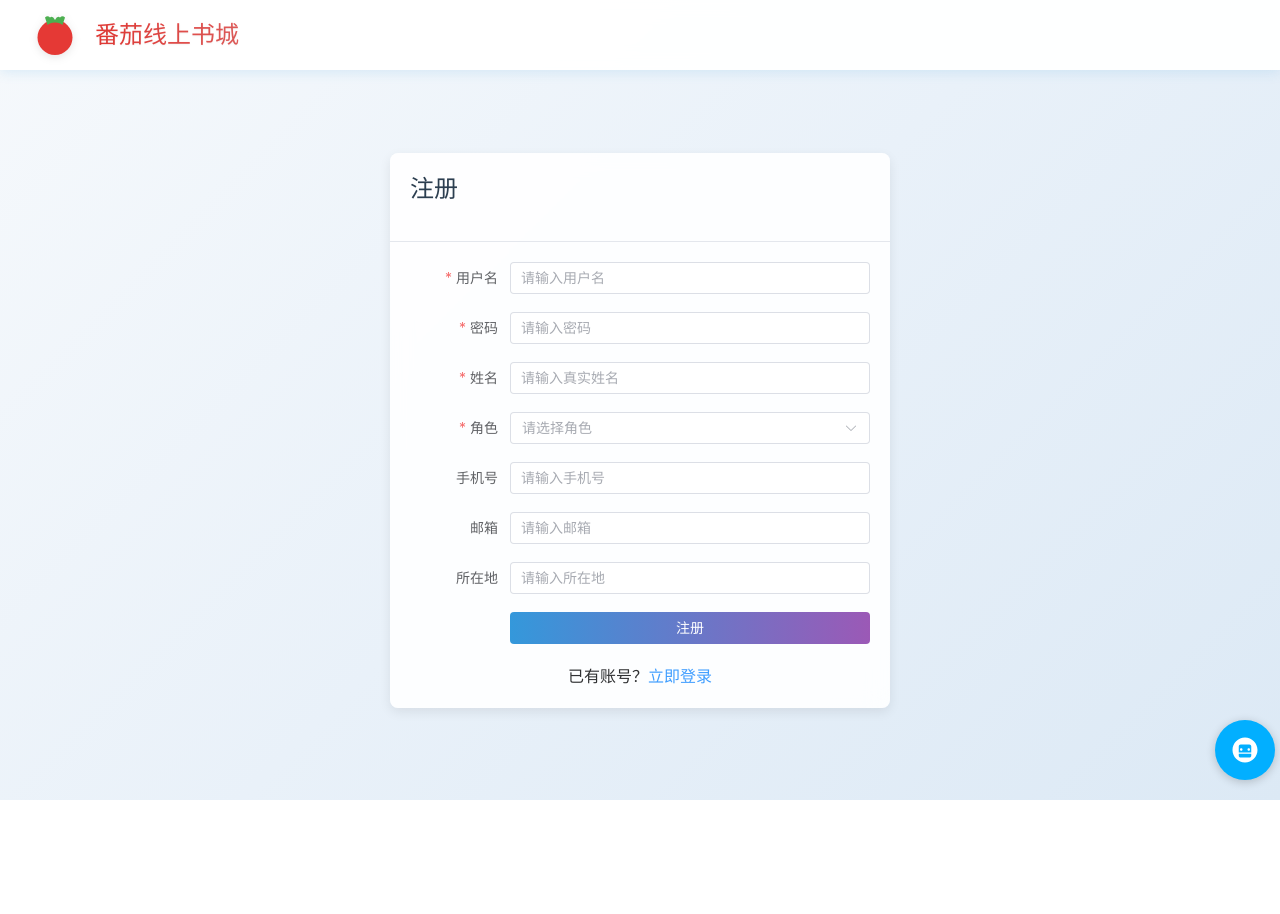
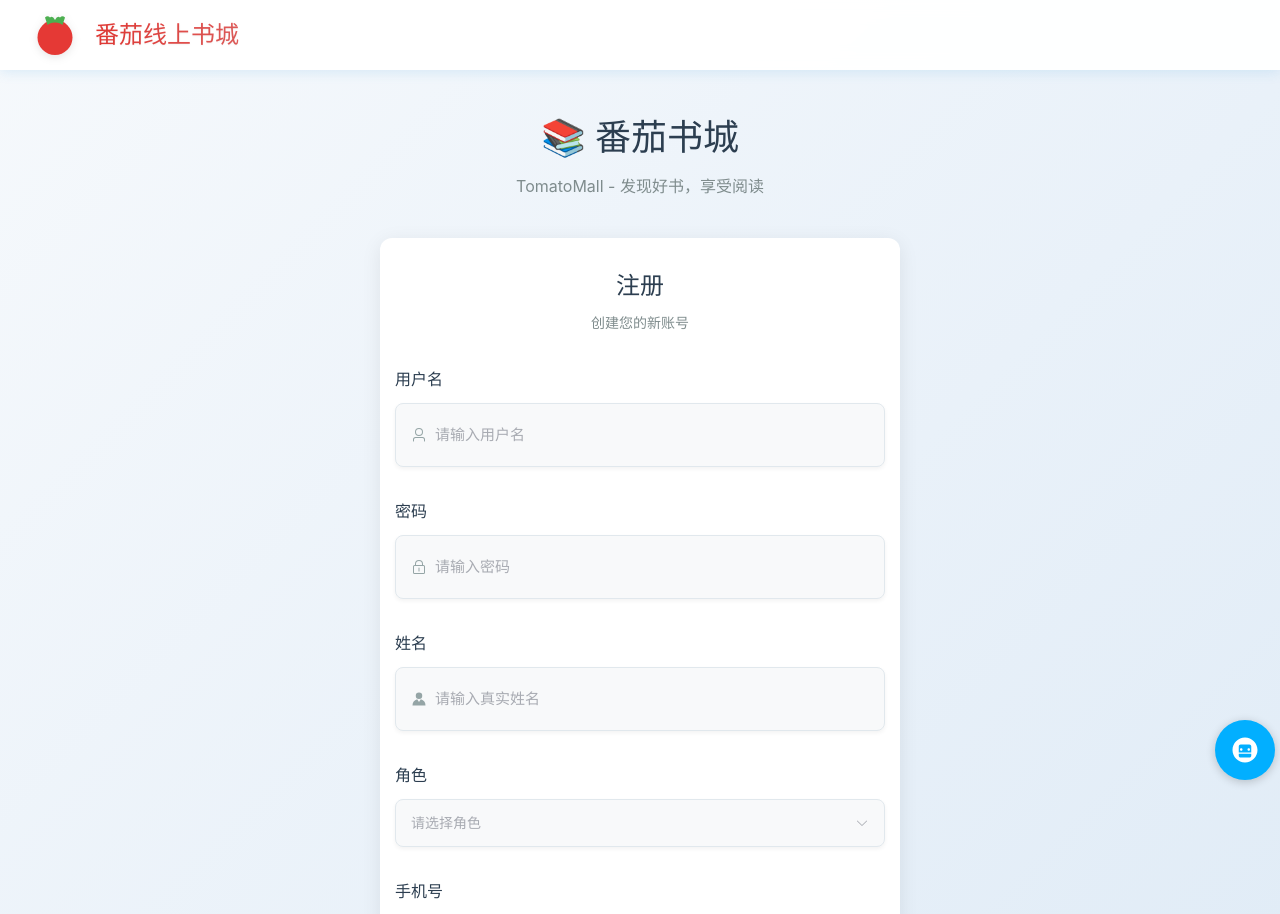
Before and after one commit to JAY201368/DevOps, a Vue app in the folder TomatoMall_Frontend/: page /register in a window 1280 px wide. Shown: the top 914 px of the page. Before the commit the page ends 800 px from the top, so only its background shows below. Built offline with nearby package versions, Linux system fonts and the light colour scheme.

Commit message:
改变了登录和注册界面的UI

```diff
--- a/TomatoMall_Frontend/src/views/Login.vue
+++ b/TomatoMall_Frontend/src/views/Login.vue
@@ -1,12 +1,19 @@
 <template>
   <div class="login-page">
     <div class="login-container">
-      <el-card class="login-card">
-        <template #header>
+      <!-- 品牌标题 -->
+      <div class="brand-section">
+        <h1 class="brand-title">📚 番茄书城</h1>
+        <p class="brand-subtitle">TomatoMall - 发现好书，享受阅读</p>
+      </div>
+
+      <!-- 登录表单 -->
+      <div class="login-card">
         <div class="card-header">
-            <h2 class="login-title">欢迎登录</h2>
+          <h2 class="login-title">登录</h2>
+          <p class="login-subtitle">请输入您的账号信息</p>
         </div>
-        </template>
+
         <el-form
           :model="loginForm"
           :rules="rules"
@@ -14,6 +21,8 @@
           class="login-form"
         >
           <el-form-item prop="username">
+            <div class="input-wrapper">
+              <label class="input-label">用户名</label>
               <el-input
                 v-model="loginForm.username"
                 placeholder="请输入用户名"
@@ -24,20 +33,27 @@
                   <el-icon class="input-icon"><User /></el-icon>
                 </template>
               </el-input>
+            </div>
           </el-form-item>
+
           <el-form-item prop="password">
+            <div class="input-wrapper">
+              <label class="input-label">密码</label>
               <el-input
                 v-model="loginForm.password"
                 type="password"
                 placeholder="请输入密码"
                 size="large"
                 class="login-input"
+                show-password
               >
                 <template #prefix>
                   <el-icon class="input-icon"><Lock /></el-icon>
                 </template>
               </el-input>
+            </div>
           </el-form-item>
+
           <el-form-item>
             <el-button
               type="primary"
@@ -45,14 +61,18 @@
               :loading="loading"
               class="login-button"
             >
-              登录
+              <span v-if="!loading">登录</span>
+              <span v-else>登录中...</span>
             </el-button>
           </el-form-item>
+
+          <div class="form-footer">
             <div class="register-link">
               还没有账号？<router-link to="/register">立即注册</router-link>
             </div>
+          </div>
         </el-form>
-      </el-card>
+      </div>
     </div>
   </div>
 </template>
@@ -151,138 +171,195 @@ const handleLogin = async () => {
 <style scoped>
 .login-page {
   min-height: 100vh;
-  background: linear-gradient(to bottom, #f9f9f9, #f0f2f5);
+  background: transparent;
   display: flex;
+  align-items: center;
   justify-content: center;
-  align-items: center;
-}
-
-.login-container {
-  display: flex;
-  justify-content: center;
-  align-items: center;
-  min-height: calc(100vh - 120px);
-  position: relative;
-  width: 100%;
   padding: 20px;
 }
 
-.login-card {
-  width: 400px;
-  z-index: 2;
-  border-radius: 12px;
-  overflow: hidden;
-  box-shadow: 0 6px 30px rgba(0, 0, 0, 0.1);
-  border: none;
-  transition: transform 0.3s ease, box-shadow 0.3s ease;
+/* 主容器 */
+.login-container {
+  display: flex;
+  flex-direction: column;
+  align-items: center;
+  width: 100%;
+  max-width: 480px;
 }
 
-.login-card:hover {
-  transform: translateY(-5px);
-  box-shadow: 0 12px 40px rgba(0, 0, 0, 0.15);
+/* 品牌区域 */
+.brand-section {
+  text-align: center;
+  margin-bottom: 40px;
+}
+
+.brand-title {
+  font-size: 36px;
+  font-weight: 600;
+  margin: 0 0 10px 0;
+  color: #2c3e50;
+}
+
+.brand-subtitle {
+  font-size: 16px;
+  color: #7f8c8d;
+  margin: 0;
+}
+
+/* 登录卡片 */
+.login-card {
+  width: 100%;
+  background: white;
+  border-radius: 12px;
+  box-shadow: 0 4px 20px rgba(0, 0, 0, 0.08);
+  padding: 30px 15px;
 }
 
 .card-header {
-  background: linear-gradient(to right, #3a8ee6, #53a8ff);
-  color: white;
   text-align: center;
-  padding: 20px;
-  margin: -20px -20px 20px -20px;
+  margin-bottom: 30px;
+  padding: 0 5px;
 }
 
 .login-title {
-  margin: 0;
   font-size: 24px;
   font-weight: 600;
-  position: relative;
-  display: inline-block;
+  margin: 0 0 8px 0;
+  color: #2c3e50;
 }
 
-.login-title::after {
-  content: "";
-  position: absolute;
-  bottom: -8px;
-  left: 50%;
-  transform: translateX(-50%);
-  width: 60px;
-  height: 3px;
-  background: rgba(255, 255, 255, 0.5);
-  border-radius: 3px;
+.login-subtitle {
+  font-size: 14px;
+  color: #7f8c8d;
+  margin: 0;
 }
 
 .login-form {
-  padding: 20px 30px;
+  width: 100%;
+}
+
+.login-form :deep(.el-form-item) {
+  margin-bottom: 12px;
+}
+
+.input-wrapper {
+  margin-bottom: 16px;
+  width: 100%;
+}
+
+.input-label {
+  display: block;
+  font-size: 16px;
+  font-weight: 500;
+  color: #2c3e50;
+  margin-bottom: 8px;
+  padding: 0;
 }
 
 .login-input {
-  margin-bottom: 15px;
+  width: 100%;
 }
 
 .login-input :deep(.el-input__wrapper) {
   border-radius: 8px;
-  box-shadow: 0 2px 8px rgba(0, 0, 0, 0.05);
-  padding: 5px 15px;
-  transition: all 0.3s;
+  box-shadow: 0 2px 4px rgba(0, 0, 0, 0.05);
+  border: 1px solid #e1e8ed;
+  padding: 12px 15px;
+  transition: all 0.3s ease;
+  background: #f8f9fa;
+  min-height: 48px;
+  width: 100%;
+  box-sizing: border-box;
+}
+
+.login-input :deep(.el-input__inner) {
+  font-size: 15px;
+  height: auto;
+  width: 100%;
 }
 
 .login-input :deep(.el-input__wrapper):hover {
-  box-shadow: 0 2px 12px rgba(0, 0, 0, 0.1);
+  border-color: #667eea;
+  background: white;
 }
 
 .login-input :deep(.el-input__wrapper.is-focus) {
-  box-shadow: 0 0 0 1px #409eff;
+  background: white;
+  border-color: #667eea;
+  box-shadow: 0 0 0 2px rgba(102, 126, 234, 0.1);
 }
 
 .input-icon {
-  font-size: 18px;
-  color: #909399;
+  font-size: 16px;
+  color: #95a5a6;
   margin-right: 8px;
 }
 
 .login-button {
   width: 100%;
-  height: 50px;
+  height: 48px;
   font-size: 16px;
-  font-weight: 600;
-  letter-spacing: 1px;
+  font-weight: 500;
   border-radius: 8px;
-  margin-top: 15px;
-  background: linear-gradient(to right, #409eff, #53a8ff);
+  margin-top: 10px;
+  background: linear-gradient(135deg, #667eea, #764ba2);
   border: none;
-  transition: all 0.3s;
+  transition: all 0.3s ease;
 }
 
 .login-button:hover:not(:disabled) {
-  transform: translateY(-2px);
-  box-shadow: 0 5px 15px rgba(64, 158, 255, 0.3);
+  transform: translateY(-1px);
+  box-shadow: 0 4px 12px rgba(102, 126, 234, 0.3);
+}
+
+.form-footer {
+  margin-top: 24px;
+  text-align: center;
 }
 
 .register-link {
-  text-align: center;
-  margin-top: 25px;
   font-size: 14px;
-  color: #606266;
+  color: #7f8c8d;
 }
 
 .register-link a {
-  color: #409eff;
+  color: #667eea;
   text-decoration: none;
-  font-weight: 600;
-  transition: color 0.3s;
+  font-weight: 500;
+  transition: color 0.3s ease;
 }
 
 .register-link a:hover {
-  color: #66b1ff;
+  color: #764ba2;
   text-decoration: underline;
 }
 
-@media (max-width: 480px) {
-  .login-card {
-    width: 100%;
+/* 响应式设计 */
+@media (max-width: 768px) {
+  .login-container {
+    max-width: 100%;
   }
 
-  .login-form {
-    padding: 20px 15px;
+  .brand-title {
+    font-size: 30px;
+  }
+
+  .login-card {
+    padding: 25px 10px;
+  }
+}
+
+@media (max-width: 480px) {
+  .login-page {
+    padding: 10px;
+  }
+
+  .brand-section {
+    margin-bottom: 30px;
+  }
+
+  .login-card {
+    padding: 20px 8px;
   }
 }
 </style>
--- a/TomatoMall_Frontend/src/views/Register.vue
+++ b/TomatoMall_Frontend/src/views/Register.vue
@@ -1,67 +1,158 @@
 <template>
+  <div class="register-page">
     <div class="register-container">
-    <el-card class="register-card">
-      <template #header>
-        <h2>注册</h2>
-      </template>
+      <!-- 品牌标题 -->
+      <div class="brand-section">
+        <h1 class="brand-title">📚 番茄书城</h1>
+        <p class="brand-subtitle">TomatoMall - 发现好书，享受阅读</p>
+      </div>
+
+      <!-- 注册表单 -->
+      <div class="register-card">
+        <div class="card-header">
+          <h2 class="register-title">注册</h2>
+          <p class="register-subtitle">创建您的新账号</p>
+        </div>
+
         <el-form
           :model="registerForm"
           :rules="rules"
           ref="registerFormRef"
-        label-width="100px"
+          class="register-form"
         >
-        <el-form-item label="用户名" prop="username">
+          <el-form-item prop="username">
+            <div class="input-wrapper">
+              <label class="input-label">用户名</label>
               <el-input
                 v-model="registerForm.username"
                 placeholder="请输入用户名"
-          />
+                size="large"
+                class="register-input"
+              >
+                <template #prefix>
+                  <el-icon class="input-icon"><User /></el-icon>
+                </template>
+              </el-input>
+            </div>
           </el-form-item>
-        <el-form-item label="密码" prop="password">
+
+          <el-form-item prop="password">
+            <div class="input-wrapper">
+              <label class="input-label">密码</label>
               <el-input
                 v-model="registerForm.password"
                 type="password"
                 placeholder="请输入密码"
-          />
+                size="large"
+                class="register-input"
+                show-password
+              >
+                <template #prefix>
+                  <el-icon class="input-icon"><Lock /></el-icon>
+                </template>
+              </el-input>
+            </div>
           </el-form-item>
-        <el-form-item label="姓名" prop="name">
-          <el-input v-model="registerForm.name" placeholder="请输入真实姓名" />
+
+          <el-form-item prop="name">
+            <div class="input-wrapper">
+              <label class="input-label">姓名</label>
+              <el-input
+                v-model="registerForm.name"
+                placeholder="请输入真实姓名"
+                size="large"
+                class="register-input"
+              >
+                <template #prefix>
+                  <el-icon class="input-icon"><Avatar /></el-icon>
+                </template>
+              </el-input>
+            </div>
           </el-form-item>
-        <el-form-item label="角色" prop="role">
-          <el-select v-model="registerForm.role" placeholder="请选择角色">
+
+          <el-form-item prop="role">
+            <div class="input-wrapper">
+              <label class="input-label">角色</label>
+              <el-select
+                v-model="registerForm.role"
+                placeholder="请选择角色"
+                size="large"
+                class="register-select"
+              >
                 <el-option label="管理员" value="admin" />
                 <el-option label="普通用户" value="user" />
               </el-select>
+            </div>
           </el-form-item>
-        <el-form-item label="手机号" prop="telephone">
+
+          <el-form-item prop="telephone">
+            <div class="input-wrapper">
+              <label class="input-label">手机号</label>
               <el-input
                 v-model="registerForm.telephone"
                 placeholder="请输入手机号"
-          />
+                size="large"
+                class="register-input"
+              >
+                <template #prefix>
+                  <el-icon class="input-icon"><Phone /></el-icon>
+                </template>
+              </el-input>
+            </div>
           </el-form-item>
-        <el-form-item label="邮箱" prop="email">
-          <el-input v-model="registerForm.email" placeholder="请输入邮箱" />
+
+          <el-form-item prop="email">
+            <div class="input-wrapper">
+              <label class="input-label">邮箱</label>
+              <el-input
+                v-model="registerForm.email"
+                placeholder="请输入邮箱"
+                size="large"
+                class="register-input"
+              >
+                <template #prefix>
+                  <el-icon class="input-icon"><Message /></el-icon>
+                </template>
+              </el-input>
+            </div>
           </el-form-item>
-        <el-form-item label="所在地" prop="location">
+
+          <el-form-item prop="location">
+            <div class="input-wrapper">
+              <label class="input-label">所在地</label>
               <el-input
                 v-model="registerForm.location"
                 placeholder="请输入所在地"
-          />
+                size="large"
+                class="register-input"
+              >
+                <template #prefix>
+                  <el-icon class="input-icon"><Location /></el-icon>
+                </template>
+              </el-input>
+            </div>
           </el-form-item>
+
           <el-form-item>
             <el-button
               type="primary"
               @click="handleRegister"
               :loading="loading"
-            style="width: 100%"
+              class="register-button"
             >
-            注册
+              <span v-if="!loading">注册</span>
+              <span v-else>注册中...</span>
             </el-button>
           </el-form-item>
+
+          <div class="form-footer">
             <div class="login-link">
               已有账号？<router-link to="/login">立即登录</router-link>
             </div>
+          </div>
         </el-form>
-    </el-card>
+      </div>
+    </div>
   </div>
 </template>
 
@@ -69,6 +160,7 @@
 import { ref, reactive } from "vue";
 import { useRouter } from "vue-router";
 import { ElMessage } from "element-plus";
+import { User, Lock, Avatar, Phone, Message, Location } from "@element-plus/icons-vue";
 import { register } from "../api/user";
 
 const router = useRouter();
@@ -146,25 +238,224 @@ const handleRegister = async () => {
 </script>
 
 <style scoped>
-.register-container {
+.register-page {
+  min-height: 100vh;
+  background: transparent;
   display: flex;
+  align-items: center;
   justify-content: center;
-  align-items: center;
-  min-height: calc(100vh - 120px);
   padding: 20px;
 }
 
+/* 主容器 */
+.register-container {
+  display: flex;
+  flex-direction: column;
+  align-items: center;
+  width: 100%;
+  max-width: 520px;
+}
+
+/* 品牌区域 */
+.brand-section {
+  text-align: center;
+  margin-bottom: 40px;
+}
+
+.brand-title {
+  font-size: 36px;
+  font-weight: 600;
+  margin: 0 0 10px 0;
+  color: #2c3e50;
+}
+
+.brand-subtitle {
+  font-size: 16px;
+  color: #7f8c8d;
+  margin: 0;
+}
+
+/* 注册卡片 */
 .register-card {
-  width: 500px;
+  width: 100%;
+  background: white;
+  border-radius: 12px;
+  box-shadow: 0 4px 20px rgba(0, 0, 0, 0.08);
+  padding: 30px 15px;
+}
+
+.card-header {
+  text-align: center;
+  margin-bottom: 30px;
+  padding: 0 5px;
+}
+
+.register-title {
+  font-size: 24px;
+  font-weight: 600;
+  margin: 0 0 8px 0;
+  color: #2c3e50;
+}
+
+.register-subtitle {
+  font-size: 14px;
+  color: #7f8c8d;
+  margin: 0;
+}
+
+.register-form {
+  width: 100%;
+}
+
+.register-form :deep(.el-form-item) {
+  margin-bottom: 12px;
+}
+
+.input-wrapper {
+  margin-bottom: 16px;
+  width: 100%;
+}
+
+.input-label {
+  display: block;
+  font-size: 16px;
+  font-weight: 500;
+  color: #2c3e50;
+  margin-bottom: 8px;
+  padding: 0;
+}
+
+.register-input {
+  width: 100%;
+}
+
+.register-input :deep(.el-input__wrapper) {
+  border-radius: 8px;
+  box-shadow: 0 2px 4px rgba(0, 0, 0, 0.05);
+  border: 1px solid #e1e8ed;
+  padding: 12px 15px;
+  transition: all 0.3s ease;
+  background: #f8f9fa;
+  min-height: 48px;
+  width: 100%;
+  box-sizing: border-box;
+}
+
+.register-input :deep(.el-input__inner) {
+  font-size: 15px;
+  height: auto;
+  width: 100%;
+}
+
+.register-input :deep(.el-input__wrapper):hover {
+  border-color: #667eea;
+  background: white;
+}
+
+.register-input :deep(.el-input__wrapper.is-focus) {
+  background: white;
+  border-color: #667eea;
+  box-shadow: 0 0 0 2px rgba(102, 126, 234, 0.1);
+}
+
+.register-select {
+  width: 100%;
+}
+
+.register-select :deep(.el-select__wrapper) {
+  border-radius: 8px;
+  box-shadow: 0 2px 4px rgba(0, 0, 0, 0.05);
+  border: 1px solid #e1e8ed;
+  padding: 12px 15px;
+  transition: all 0.3s ease;
+  background: #f8f9fa;
+  min-height: 48px;
+  width: 100%;
+  box-sizing: border-box;
+}
+
+.register-select :deep(.el-select__wrapper):hover {
+  border-color: #667eea;
+  background: white;
+}
+
+.register-select :deep(.el-select__wrapper.is-focused) {
+  background: white;
+  border-color: #667eea;
+  box-shadow: 0 0 0 2px rgba(102, 126, 234, 0.1);
+}
+
+.input-icon {
+  font-size: 16px;
+  color: #95a5a6;
+  margin-right: 8px;
+}
+
+.register-button {
+  width: 100%;
+  height: 48px;
+  font-size: 16px;
+  font-weight: 500;
+  border-radius: 8px;
+  margin-top: 10px;
+  background: linear-gradient(135deg, #667eea, #764ba2);
+  border: none;
+  transition: all 0.3s ease;
+}
+
+.register-button:hover:not(:disabled) {
+  transform: translateY(-1px);
+  box-shadow: 0 4px 12px rgba(102, 126, 234, 0.3);
+}
+
+.form-footer {
+  margin-top: 24px;
+  text-align: center;
 }
 
 .login-link {
-  text-align: center;
-  margin-top: 20px;
+  font-size: 14px;
+  color: #7f8c8d;
 }
 
 .login-link a {
-  color: #409eff;
+  color: #667eea;
   text-decoration: none;
+  font-weight: 500;
+  transition: color 0.3s ease;
+}
+
+.login-link a:hover {
+  color: #764ba2;
+  text-decoration: underline;
+}
+
+/* 响应式设计 */
+@media (max-width: 768px) {
+  .register-container {
+    max-width: 100%;
+  }
+
+  .brand-title {
+    font-size: 30px;
+  }
+
+  .register-card {
+    padding: 25px 10px;
+  }
+}
+
+@media (max-width: 480px) {
+  .register-page {
+    padding: 10px;
+  }
+
+  .brand-section {
+    margin-bottom: 30px;
+  }
+
+  .register-card {
+    padding: 20px 8px;
+  }
 }
 </style>
```
Lines whose indentation alone changed are shown as unchanged.
